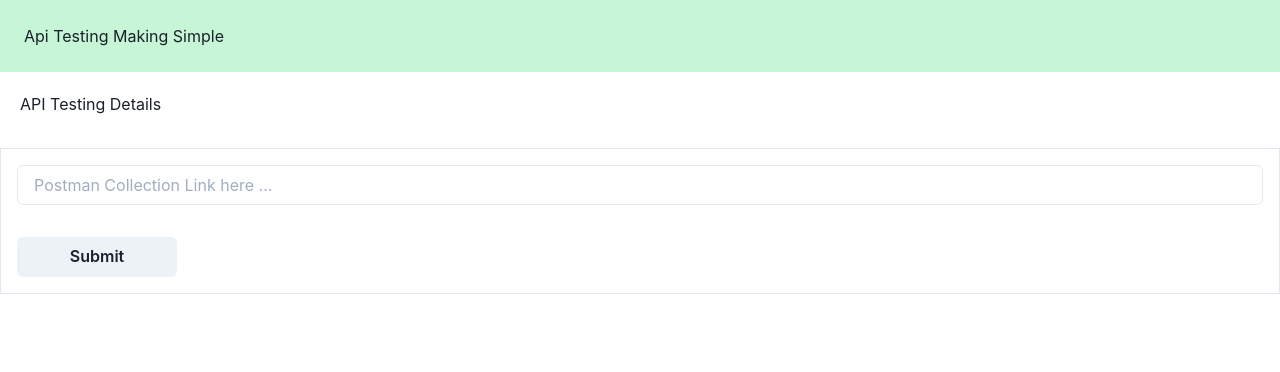
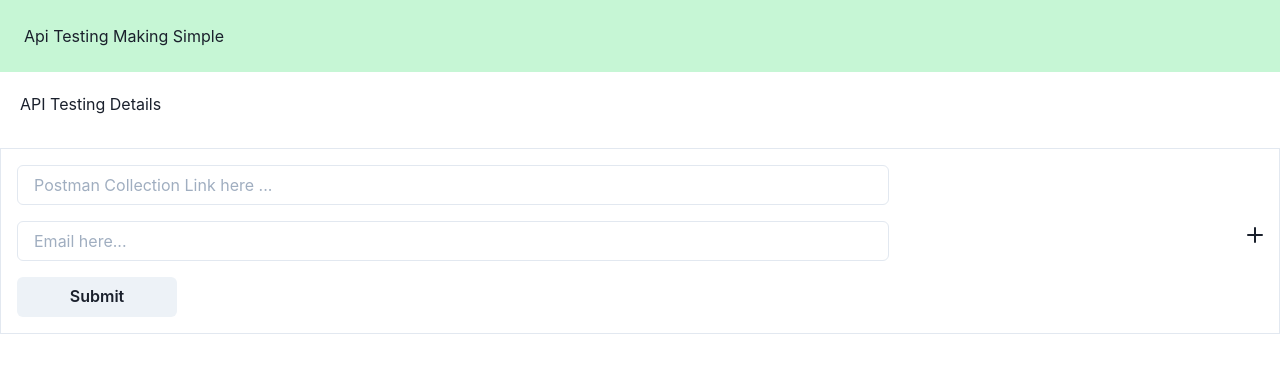
Before and after one commit to nitinNT/apiTestingFrontend, a React (Create React App) app: page / in a window 1280 px wide. Shown: the top 372 px of the page. Built offline with nearby package versions, Linux system fonts and the light colour scheme.

Commit message:
emails button added

```diff
--- a/src/components/home/Home.js
+++ b/src/components/home/Home.js
@@ -1,8 +1,17 @@
-import { Flex, Box, Spacer, Input, Stack, Button } from "@chakra-ui/react";
+import { AddIcon } from "@chakra-ui/icons";
+import {
+  Flex,
+  Box,
+  Spacer,
+  Input,
+  Stack,
+  Button,
+  Icon
+} from "@chakra-ui/react";
 import { useState } from "react";
 export default function Home() {
   const [postmanColLink, setpostmanColLink] = useState("");
-  const [emailsList, setEmailsList] = useState([]);
+  const [emailsList, setEmailsList] = useState([{ email: "" }]);
   const buttonAction = () => {};
   return (
     <Box>
@@ -18,21 +27,35 @@ export default function Home() {
             <Input
               placeholder="Postman Collection Link here ..."
               size="md"
+              width="70%"
               onChange={(e) => setpostmanColLink(e.target.value)}
             />
-            <Flex>
-              {emailsList.map((content) => {
-                return (
-                  <Box>
+            {emailsList.map((content, i) => {
+              return (
+                <Flex>
+                  <Box width="70%">
                     <Input
                       placeholder="Email here..."
-                      value={content}
+                      onChange={(e) => (content.email = e.target.value)}
                       size="md"
                     />
                   </Box>
-                );
-              })}
-            </Flex>
+                  <Spacer />
+                  <Box>
+                    {i === emailsList.length - 1 && i !== 0 ? (
+                      <p></p>
+                    ) : (
+                      <Icon
+                        as={AddIcon}
+                        onClick={() =>
+                          setEmailsList([...emailsList, { email: "" }])
+                        }
+                      />
+                    )}
+                  </Box>
+                </Flex>
+              );
+            })}
 
             <Button width={40} onClick={buttonAction}>
               Submit
```
